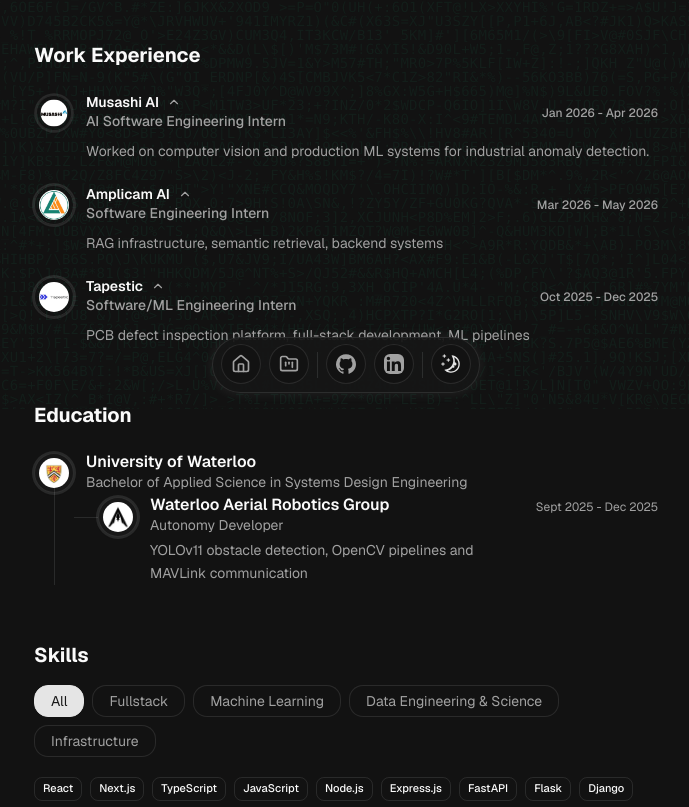
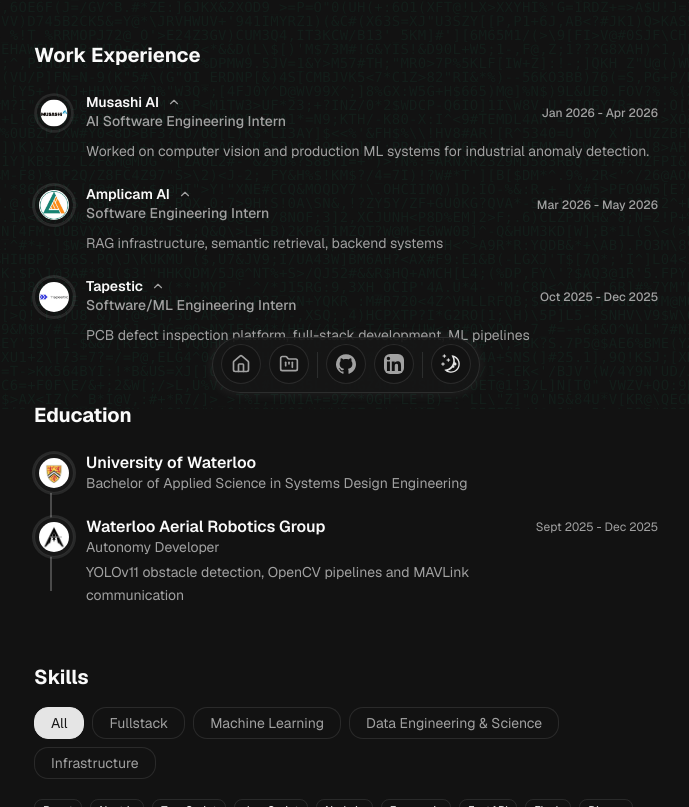
Before and after one commit to Awais-H/portfolio, a Next.js app: page / in a window 1280 px wide. Shown: the part 391-1198 px from the top of the page, without its empty margins (294-983 px from the left). Built offline with nearby package versions, Linux system fonts and the light colour scheme.

Commit message:
added more margins to education subsection

```diff
--- a/src/components/section/education-section.tsx
+++ b/src/components/section/education-section.tsx
@@ -24,6 +24,8 @@
   logoUrl: string;
   activities?: readonly EducationActivity[];
 };
+
+const TIMELINE_LINE = "bg-muted-foreground/40";
 
 function LogoImage({
   src,
@@ -57,10 +59,19 @@
 
 function ActivityRow({ activity }: { activity: EducationActivity }) {
   return (
-    <div className="flex items-start justify-between gap-x-3 w-full">
+    <div className="flex items-start justify-between gap-x-3 w-full min-w-0">
       <div className="flex items-start gap-x-3 flex-1 min-w-0">
+        <div className="relative w-8 md:w-10 shrink-0 flex items-center justify-center">
+          <div
+            className={cn(
+              "absolute left-3.5 md:left-4 top-1/2 -translate-y-1/2 h-0.5 w-3",
+              TIMELINE_LINE
+            )}
+            aria-hidden
+          />
           <LogoImage src={activity.logoUrl} alt={activity.organization} />
-        <div className="flex-1 min-w-0 flex flex-col gap-0.5">
+        </div>
+        <div className="flex-1 min-w-0 flex flex-col gap-0.5 pt-0.5">
           <div className="font-semibold leading-none">
             {activity.href ? (
               <Link
@@ -108,16 +119,30 @@
 
   return (
     <div className="flex flex-col gap-8">
-      {educationEntries.map((education) => (
-        <div key={education.school} className="flex flex-col">
+      {educationEntries.map((education) => {
+        const hasActivities =
+          education.activities && education.activities.length > 0;
+
+        return (
+          <div key={education.school} className="relative flex flex-col">
+            {hasActivities ? (
+              <div
+                className={cn(
+                  "pointer-events-none absolute left-3.5 md:left-4 top-8 md:top-10 bottom-4 w-0.5",
+                  TIMELINE_LINE
+                )}
+                aria-hidden
+              />
+            ) : null}
+
             <Link
               href={education.href}
               target="_blank"
               rel="noopener noreferrer"
-            className="flex items-center gap-x-3 group"
+              className="flex items-start gap-x-3 group"
             >
               <LogoImage src={education.logoUrl} alt={education.school} />
-            <div className="flex-1 min-w-0 flex flex-col gap-0.5">
+              <div className="flex-1 min-w-0 flex flex-col gap-0.5 pt-0.5">
                 <div className="font-semibold leading-none flex items-center gap-2">
                   {education.school}
                   <ArrowUpRight className="h-3.5 w-3.5 text-muted-foreground opacity-0 -translate-x-2 group-hover:opacity-100 group-hover:translate-x-0 transition-all duration-200" aria-hidden />
@@ -128,35 +153,16 @@
               </div>
             </Link>
 
-          {education.activities && education.activities.length > 0 ? (
-            <div className="flex -mt-1">
-              <div
-                className="w-8 md:w-10 shrink-0 flex justify-center -mt-2"
-                aria-hidden
-              >
-                <div className="w-px bg-border self-stretch min-h-full" />
-              </div>
-              <div className="flex-1 flex flex-col gap-6 pl-4 md:pl-6 pt-2">
-                {education.activities.map((activity, index) => (
-                  <div
-                    key={activity.organization}
-                    className={cn(
-                      "relative",
-                      index < education.activities!.length - 1 && "pb-0"
-                    )}
-                  >
-                    <div
-                      className="absolute -left-4 md:-left-6 top-4 md:top-5 w-4 md:w-6 h-px bg-border"
-                      aria-hidden
-                    />
-                    <ActivityRow activity={activity} />
-                  </div>
+            {hasActivities ? (
+              <div className="flex flex-col gap-6 mt-6">
+                {education.activities!.map((activity) => (
+                  <ActivityRow key={activity.organization} activity={activity} />
                 ))}
-              </div>
               </div>
             ) : null}
           </div>
-      ))}
+        );
+      })}
     </div>
   );
 }
```
Lines whose indentation alone changed are shown as unchanged.
